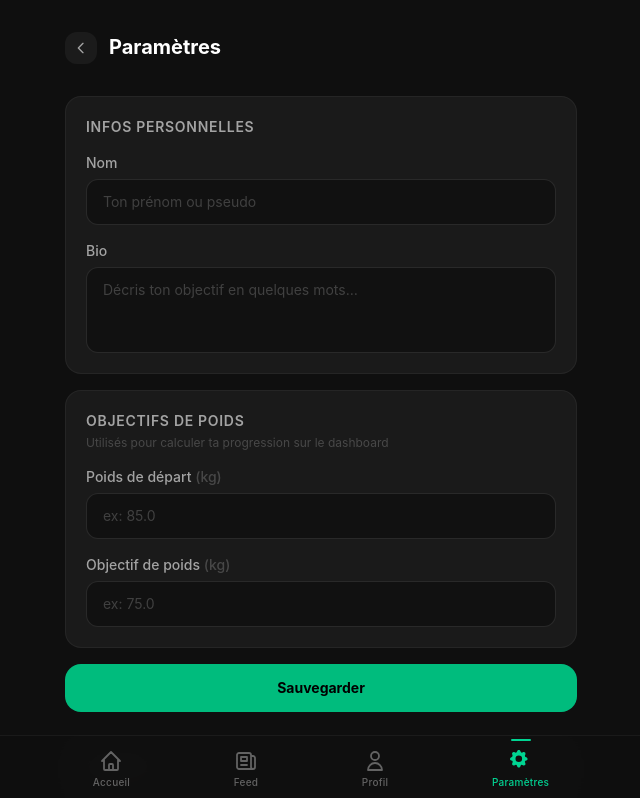
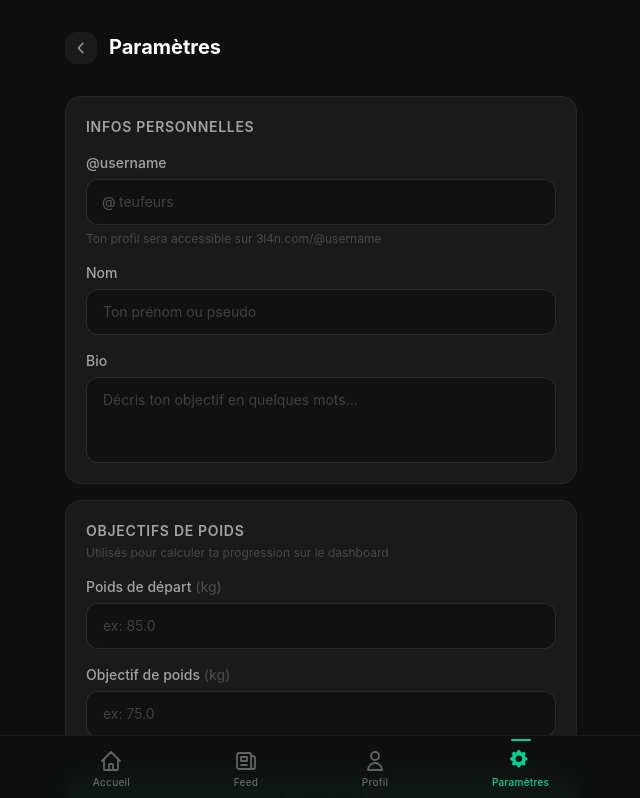
Before and after one commit to Teufzer/3l4n, a Next.js app: page /settings in a window 1280 px wide. Shown: the top 798 px of the page, without its empty margins (319-959 px from the left). Built offline with nearby package versions, Linux system fonts and the light colour scheme; no server answers.

Commit message:
feat: @username + suppression doublons objectif dashboard

```diff
--- /dev/null
+++ b/src/app/(username)/[username]/page.tsx
@@ -0,0 +1,21 @@
+import { prisma } from '@/lib/prisma'
+import { notFound, redirect } from 'next/navigation'
+
+interface Props {
+  params: Promise<{ username: string }>
+}
+
+export default async function UsernameRedirectPage({ params }: Props) {
+  const { username } = await params
+  // Strip leading @ if present
+  const clean = username.replace(/^@/, '').toLowerCase()
+
+  const user = await prisma.user.findUnique({
+    where: { username: clean },
+    select: { id: true },
+  })
+
+  if (!user) notFound()
+
+  redirect(`/profile/${user.id}`)
+}
--- a/src/app/api/user/route.ts
+++ b/src/app/api/user/route.ts
@@ -14,6 +14,7 @@ export async function GET() {
     where: { id: userId },
     select: {
       id: true,
+      username: true,
       name: true,
       bio: true,
       targetWeight: true,
@@ -39,6 +40,7 @@ export async function PATCH(req: NextRequest) {
   }
 
   let body: {
+    username?: string
     name?: string
     bio?: string
     targetWeight?: number | null
@@ -50,7 +52,7 @@ export async function PATCH(req: NextRequest) {
     return NextResponse.json({ error: 'JSON invalide' }, { status: 400 })
   }
 
-  const { name, bio, targetWeight, startWeight } = body
+  const { username, name, bio, targetWeight, startWeight } = body
 
   // Validation
   if (targetWeight !== undefined && targetWeight !== null && (typeof targetWeight !== 'number' || targetWeight <= 0)) {
@@ -61,6 +63,17 @@ export async function PATCH(req: NextRequest) {
   }
 
   const updateData: Record<string, unknown> = {}
+  if (username !== undefined) {
+    const u = username?.trim().toLowerCase().replace(/[^a-z0-9_]/g, '') || null
+    if (u && u.length < 3) return NextResponse.json({ error: 'Username trop court (min 3 caractères)' }, { status: 400 })
+    if (u && u.length > 30) return NextResponse.json({ error: 'Username trop long (max 30 caractères)' }, { status: 400 })
+    // Check uniqueness
+    if (u) {
+      const existing = await prisma.user.findUnique({ where: { username: u } })
+      if (existing && existing.id !== userId) return NextResponse.json({ error: 'Ce @username est déjà pris' }, { status: 400 })
+    }
+    updateData.username = u
+  }
   if (name !== undefined) updateData.name = name?.trim() || null
   if (bio !== undefined) updateData.bio = bio?.trim() || null
   if (targetWeight !== undefined) updateData.targetWeight = targetWeight
@@ -71,6 +84,7 @@ export async function PATCH(req: NextRequest) {
     data: updateData,
     select: {
       id: true,
+      username: true,
       name: true,
       bio: true,
       targetWeight: true,
--- a/src/app/dashboard/page.tsx
+++ b/src/app/dashboard/page.tsx
@@ -69,11 +69,7 @@ export default async function DashboardPage() {
             <h2 className="text-xl font-semibold text-white mt-0.5">
               {session.user.name || session.user.email} 👋
             </h2>
-            {user?.targetWeight && (
-              <p className="text-xs text-emerald-500/70 mt-1">
-                🎯 Objectif : {user.targetWeight} kg
-              </p>
-            )}
+
           </div>
 
           {/* Dashboard client (stats + chart + form) */}
--- a/src/app/settings/page.tsx
+++ b/src/app/settings/page.tsx
@@ -7,6 +7,7 @@ import Link from 'next/link'
 
 interface UserProfile {
   id: string
+  username: string | null
   name: string | null
   bio: string | null
   targetWeight: number | null
@@ -23,6 +24,7 @@ export default function SettingsPage() {
   const [error, setError] = useState<string | null>(null)
 
   // Form state
+  const [username, setUsername] = useState('')
   const [name, setName] = useState('')
   const [bio, setBio] = useState('')
   const [startWeight, setStartWeight] = useState('')
@@ -117,6 +119,26 @@ export default function SettingsPage() {
             <h2 className="text-sm font-semibold text-white/60 uppercase tracking-wider">
               Infos personnelles
             </h2>
+
+            {/* Username */}
+            <div className="flex flex-col gap-1.5">
+              <label htmlFor="username" className="text-sm text-white/60 font-medium">
+                @username
+              </label>
+              <div className="relative">
+                <span className="absolute left-4 top-1/2 -translate-y-1/2 text-white/30 text-sm">@</span>
+                <input
+                  id="username"
+                  type="text"
+                  value={username}
+                  onChange={(e) => setUsername(e.target.value.replace(/[^a-zA-Z0-9_]/g, '').toLowerCase())}
+                  placeholder="teufeurs"
+                  maxLength={30}
+                  className="w-full bg-[#111] border border-white/10 rounded-xl pl-8 pr-4 py-3 text-white placeholder-white/20 text-sm focus:outline-none focus:border-emerald-500/50 transition"
+                />
+              </div>
+              <p className="text-xs text-white/20">Ton profil sera accessible sur 3l4n.com/@{username || 'username'}</p>
+            </div>
 
             {/* Nom */}
             <div className="flex flex-col gap-1.5">
--- a/src/components/weight/WeightStats.tsx
+++ b/src/components/weight/WeightStats.tsx
@@ -184,14 +184,7 @@ export default function WeightStats({ data, goal, startWeight, targetWeight }: W
         </div>
       )}
 
-      {/* GoalCard détaillée si objectif et poids de départ définis */}
-      {targetWeight != null && effectiveStart !== null && (
-        <GoalCard
-          startWeight={effectiveStart}
-          targetWeight={targetWeight}
-          currentWeight={current}
-        />
-      )}
+
     </div>
   )
 }
```
Also changed, not shown: 1 other file (tests, documents, lock files or other folders).
